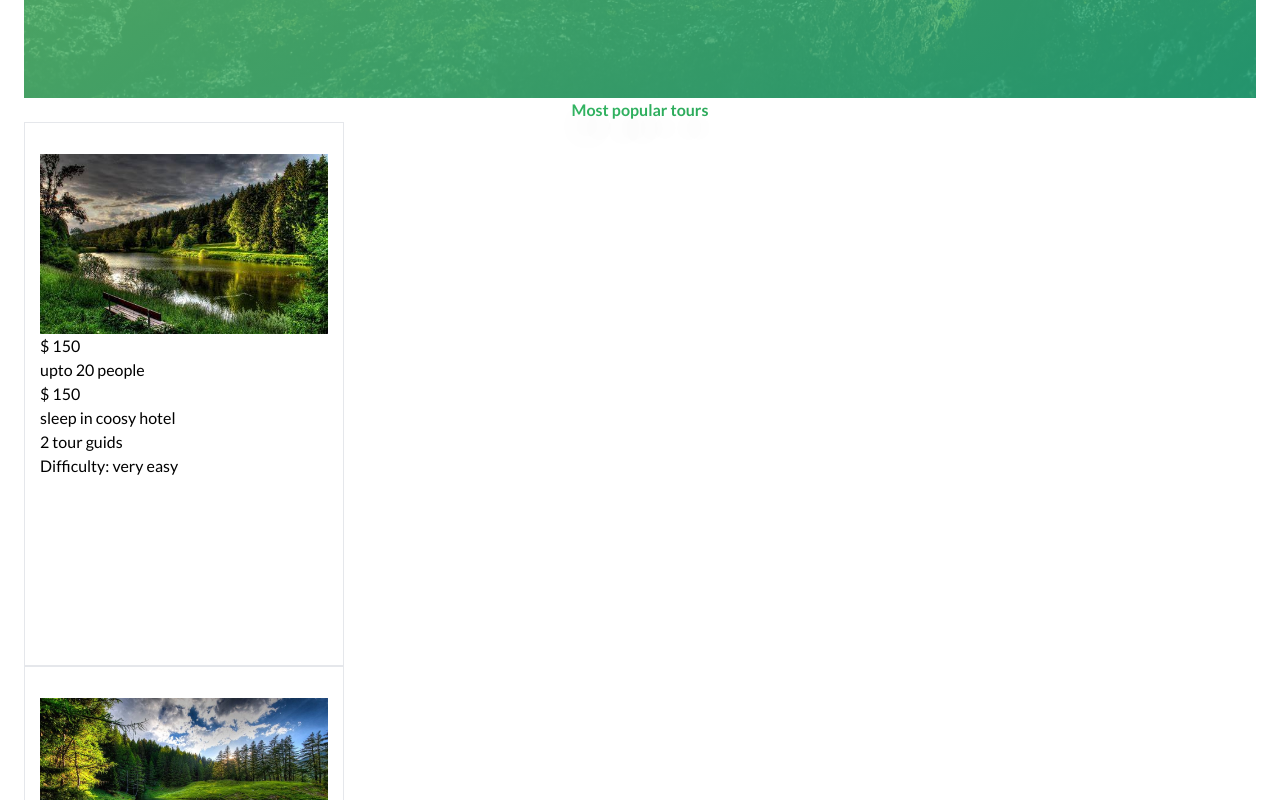
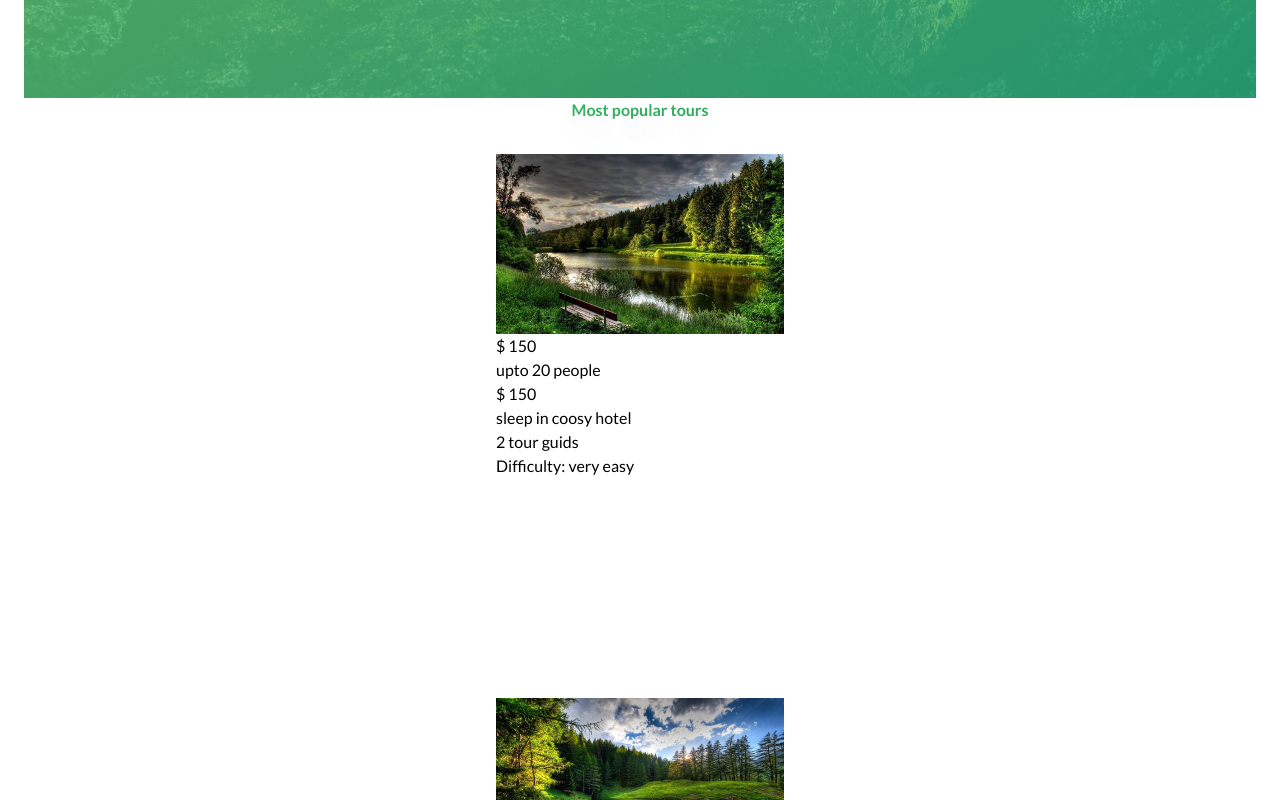
Before and after one commit to OmBharti999/pro, a Next.js app: page / in a window 1280 px wide. Shown: the part 1760-2560 px from the top of the page. Built offline with nearby package versions, Linux system fonts and the light colour scheme.

Commit message:
update bg and border

```diff
--- a/app/_component/card/index.css
+++ b/app/_component/card/index.css
@@ -7,7 +7,7 @@
 /* ------------------------------------------------- */
 /* card with back */
 .card-with-back {
-  @apply w-80 h-[34rem] border relative;
+  @apply w-80 h-[34rem] relative;
   backface-visibility: hidden;
   transition: all 3s;
   perspective: 100rem;
--- a/app/_component/cardsSection/CardsSection.tsx
+++ b/app/_component/cardsSection/CardsSection.tsx
@@ -8,7 +8,8 @@ export const CardsSection = () => {
         content="Most popular tours"
         addClass="py-2 mb-12 mt-16 "
       />
-      <div className="md:flex">
+      <div className="max-w-7xl flex-center md:flex-row mx-auto">
+        <div className="flex justify-evenly w-full">
           <CardWithBack
             src={"assets/image-1.jpg"}
             price="$ 150"
@@ -34,6 +35,7 @@ export const CardsSection = () => {
             difficulty="Difficulty: very hard"
           />
         </div>
+      </div>
     </section>
   );
 };
```
Lines whose indentation alone changed are shown as unchanged.
